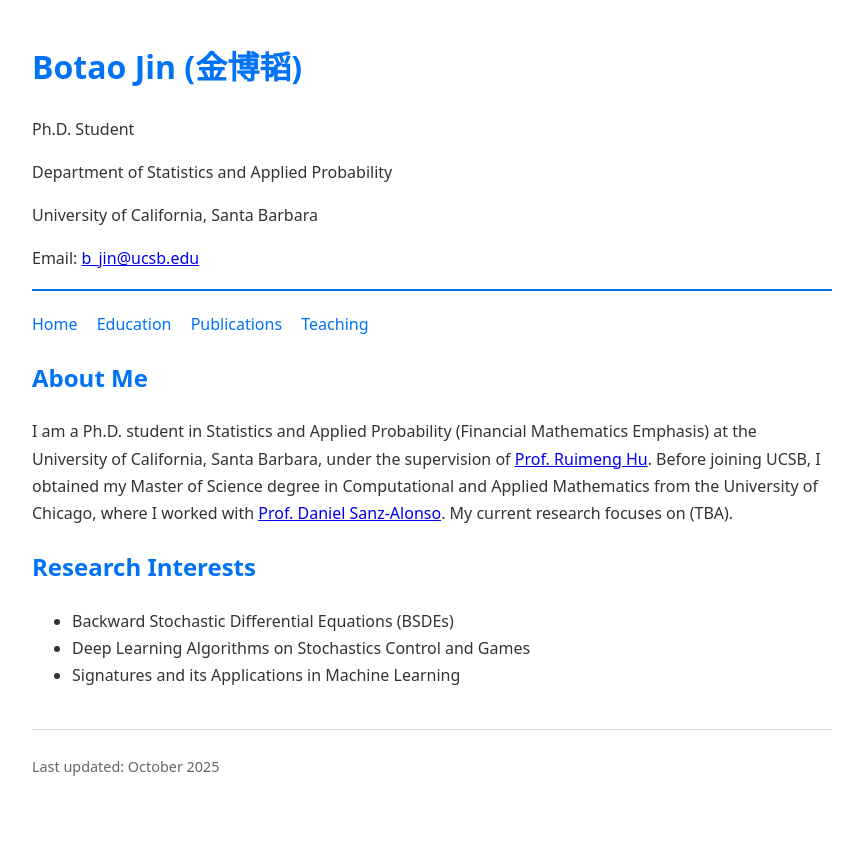
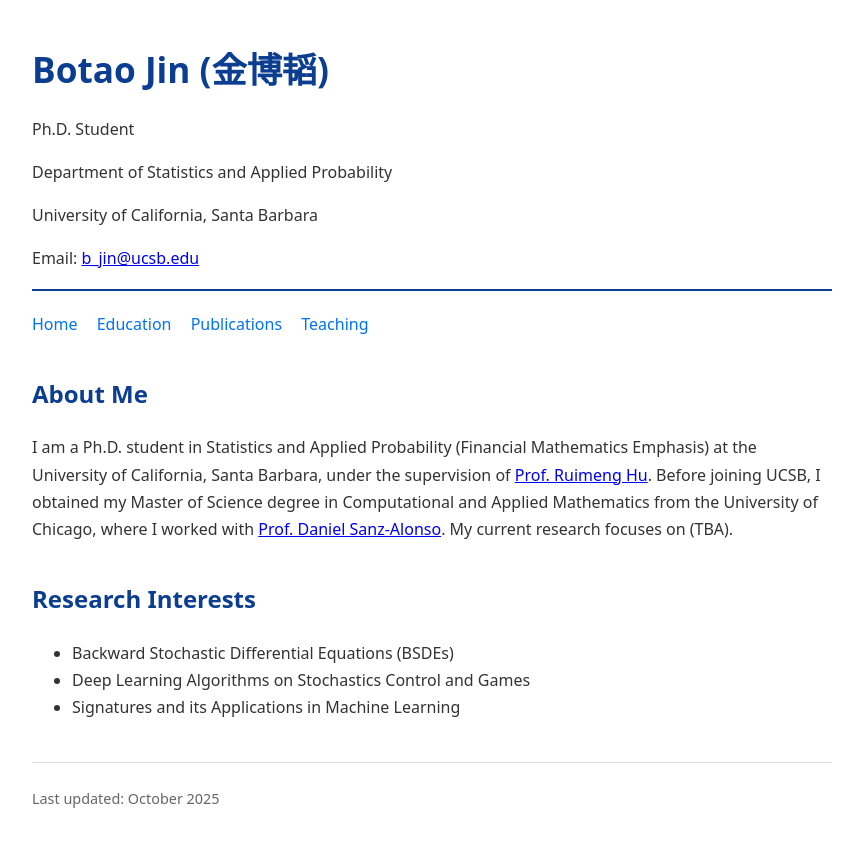
Before and after one commit to BotaoJin1/BotaoJin1.github.io, a plain HTML site: page index.html in a window 1280 px wide. Shown: the whole page, without its empty margins (208-1071 px from the left). Before the commit the page ends 819 px from the top, so only its background shows below. Drawn offline with Linux system fonts and the light colour scheme.

Commit message:
Update style.css

```diff
--- a/style.css
+++ b/style.css
@@ -9,16 +9,26 @@ body {
 }
 
 header {
-  border-bottom: 2px solid #0072f5;
+  border-bottom: 2px solid #0b3d91;
   margin-bottom: 20px;
 }
 
 h1, h2 {
-  color: #0072f5;
+  color: #0b3d91;
 }
 
 nav {
   margin-bottom: 20px;
+}
+
+h1 {
+  font-size: 2.2em;
+  margin-bottom: 0.2em;
+}
+
+h2 {
+  font-size: 1.5em;
+  margin-top: 1.5em;
 }
 
 nav a {
```
